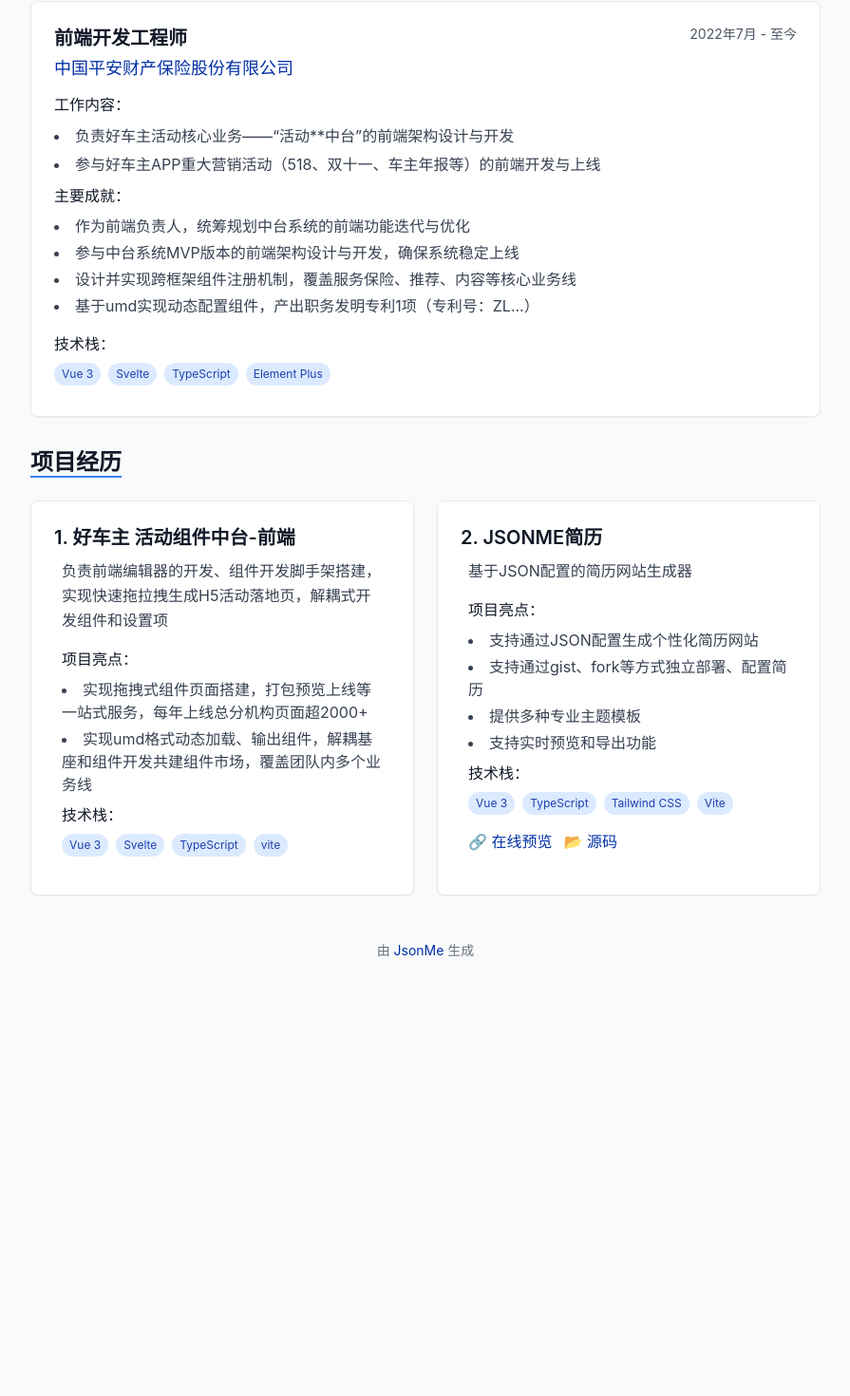
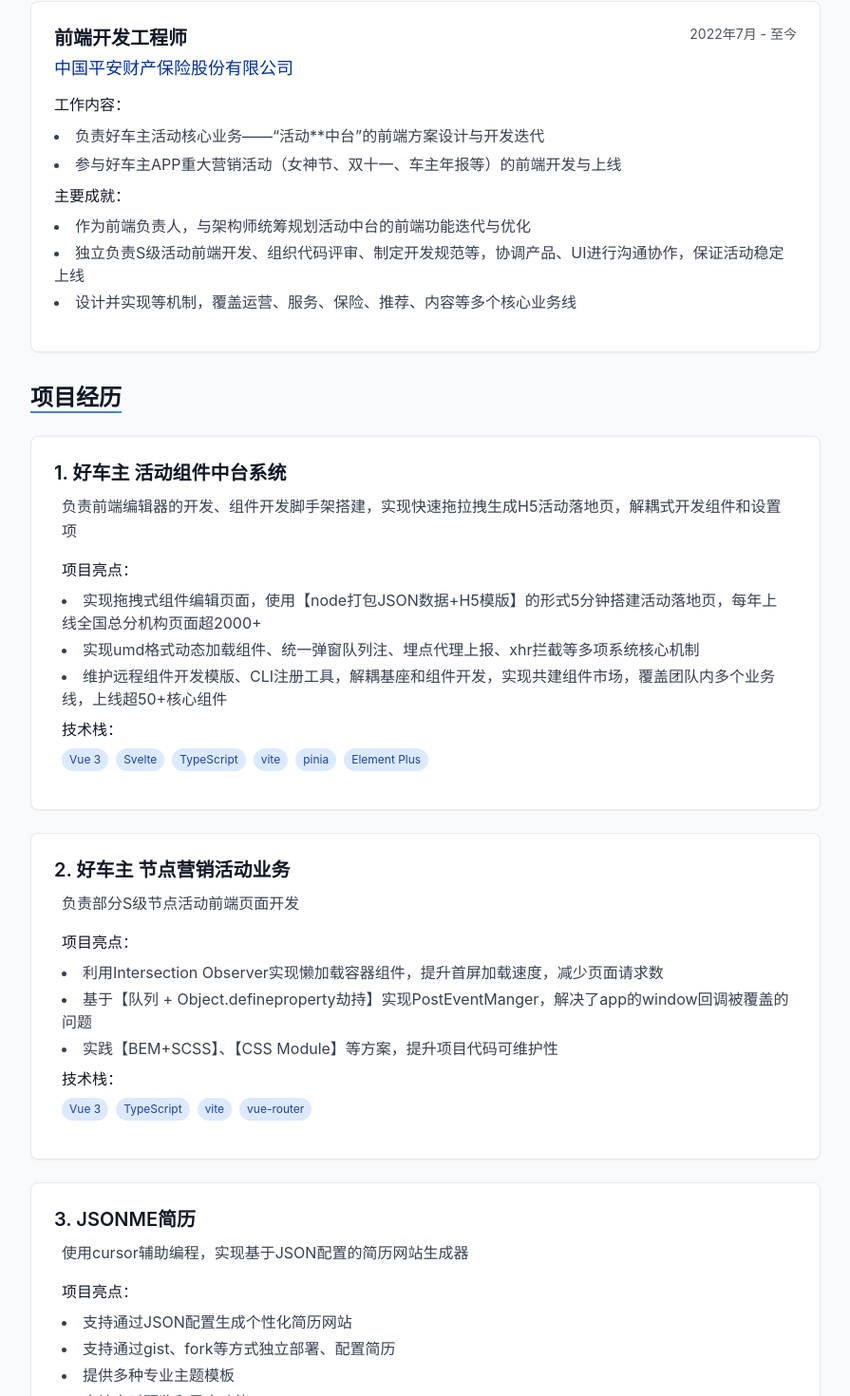
Before and after one commit to young-4ever/jsonme, a Vue app: page / in a window 1280 px wide. Shown: the part 1453-2923 px from the top of the page at 95% size, without its empty margins (192-1087 px from the left). Before the commit the page ends 2508 px from the top, so only its background shows below. Built offline with nearby package versions, Linux system fonts and the light colour scheme.

Commit message:
更新简历信息，新增HTML/CSS技能，调整项目描述和技术栈，优化打印样式，修复组件样式以提升用户体验。

```diff
--- a/public/resume.json
+++ b/public/resume.json
@@ -31,6 +31,13 @@
       "level": 85,
       "category": "编程语言",
       "description": "熟悉ES6+语法、异步编程、闭包、原型链、类型系统等核心概念，具备扎实的编程基础"
+    },
+    {
+      "id": "skill2",
+      "name": "HTML/CSS",
+      "level": 85,
+      "category": "编程语言",
+      "description": "熟悉语义化HTML、Flexbox响应式设计，能够快速高质量还原设计稿并兼顾可访问性与性能优化"
     },
     {
       "id": "skill2",
@@ -83,34 +90,44 @@
       "startDate": "2022-07",
       "current": true,
       "description": [
-        "负责好车主活动核心业务——“活动**中台”的前端架构设计与开发",
-        "参与好车主APP重大营销活动（518、双十一、车主年报等）的前端开发与上线"
+        "负责好车主活动核心业务——“活动**中台”的前端方案设计与开发迭代",
+        "参与好车主APP重大营销活动（女神节、双十一、车主年报等）的前端开发与上线"
       ],
       "achievements": [
-        "作为前端负责人，统筹规划中台系统的前端功能迭代与优化",
-        "参与中台系统MVP版本的前端架构设计与开发，确保系统稳定上线",
-        "设计并实现跨框架组件注册机制，覆盖服务保险、推荐、内容等核心业务线",
-        "基于umd实现动态配置组件，产出职务发明专利1项（专利号：ZL...）"
-      ],
-      "technologies": ["Vue 3", "Svelte", "TypeScript", "Element Plus"]
+        "作为前端负责人，与架构师统筹规划活动中台的前端功能迭代与优化",
+        "独立负责S级活动前端开发、组织代码评审、制定开发规范等，协调产品、UI进行沟通协作，保证活动稳定上线",
+        "设计并实现等机制，覆盖运营、服务、保险、推荐、内容等多个核心业务线"
+      ]
     }
   ],
   "projects": [
     {
       "id": "proj1",
-      "name": "好车主 活动组件中台-前端",
+      "name": "好车主 活动组件中台系统",
       "description": "负责前端编辑器的开发、组件开发脚手架搭建，实现快速拖拉拽生成H5活动落地页，解耦式开发组件和设置项",
-      "technologies": ["Vue 3", "Svelte", "TypeScript", "vite"],
+      "technologies": ["Vue 3", "Svelte", "TypeScript", "vite", "pinia", "Element Plus"],
       "highlights": [
-        "实现拖拽式组件页面搭建，打包预览上线等一站式服务，每年上线总分机构页面超2000+",
-        "实现umd格式动态加载、输出组件，解耦基座和组件开发共建组件市场，覆盖团队内多个业务线"
+        "实现拖拽式组件编辑页面，使用【node打包JSON数据+H5模版】的形式5分钟搭建活动落地页，每年上线全国总分机构页面超2000+",
+        "实现umd格式动态加载组件、统一弹窗队列注、埋点代理上报、xhr拦截等多项系统核心机制",
+        "维护远程组件开发模版、CLI注册工具，解耦基座和组件开发，实现共建组件市场，覆盖团队内多个业务线，上线超50+核心组件"
       ]
     },
     {
       "id": "proj2",
+      "name": "好车主 节点营销活动业务",
+      "description": "负责部分S级节点活动前端页面开发",
+      "technologies": ["Vue 3", "TypeScript", "vite", "vue-router"],
+      "highlights": [
+        "利用Intersection Observer实现懒加载容器组件，提升首屏加载速度，减少页面请求数",
+        "基于【队列 + Object.defineproperty劫持】实现PostEventManger，解决了app的window回调被覆盖的问题",
+        "实践【BEM+SCSS】、【CSS Module】等方案，提升项目代码可维护性"
+      ]
+    },
+    {
+      "id": "proj3",
       "name": "JSONME简历",
-      "description": "基于JSON配置的简历网站生成器",
-      "technologies": ["Vue 3", "TypeScript", "Tailwind CSS", "Vite"],
+      "description": "使用cursor辅助编程，实现基于JSON配置的简历网站生成器",
+      "technologies": ["Vibe Code", "Tailwind CSS", "Vite"],
       "url": "https://young-4ever.github.io/jsonme/",
       "github": "https://github.com/young-4ever/jsonme",
       "highlights": [
--- a/src/components/ProjectsSection.vue
+++ b/src/components/ProjectsSection.vue
@@ -23,7 +23,7 @@
     </div>
 
     <!-- 其他主题的常规显示 -->
-    <div v-else class="grid grid-cols-1 lg:grid-cols-2 lg:gap-6 sm:gap-x-6 sm:gap-y-0 projects-grid">
+    <div v-else class="grid grid-cols-1 lg:gap-6 sm:gap-x-6 sm:gap-y-0 projects-grid">
       <div
         v-for="(project, index) in sortedProjects"
         :key="project.id"
--- a/src/themes/common/print.css
+++ b/src/themes/common/print.css
@@ -299,7 +299,7 @@
     &-name {
       display: block !important;
       background: transparent !important;
-      min-width: 50pt;
+      min-width: 58pt;
       text-align: right;
 
       &-tag {
```
